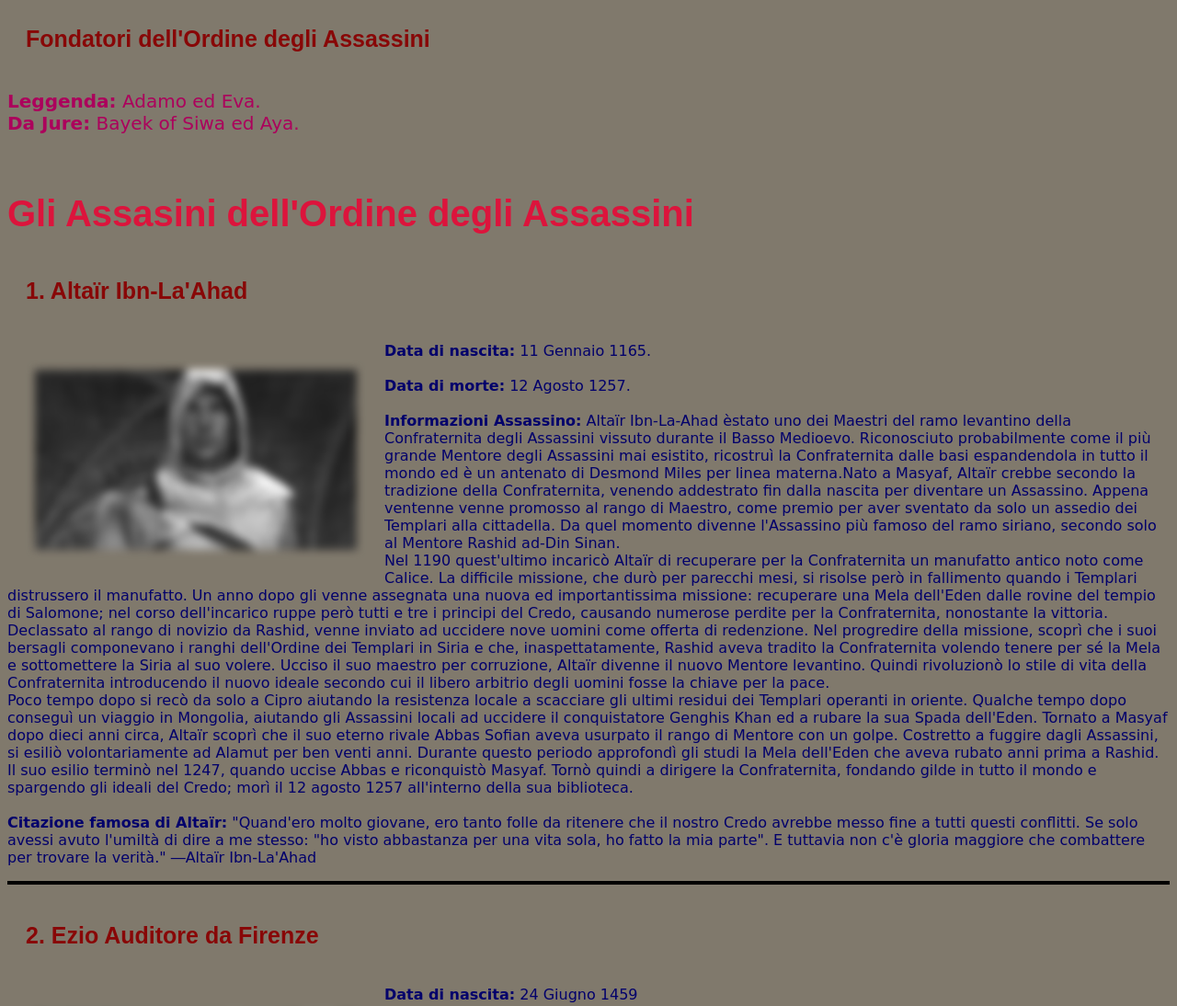
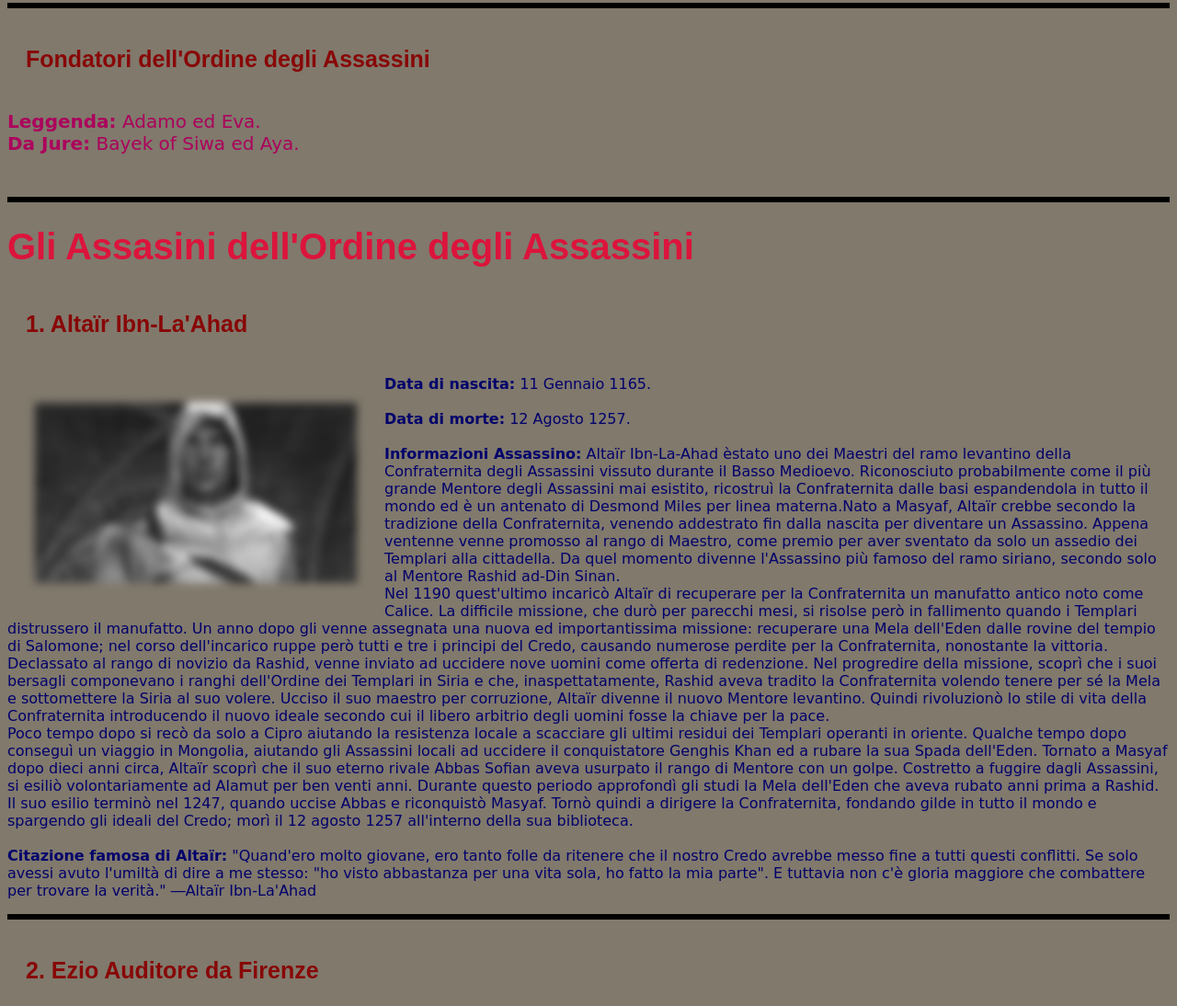
Before and after one commit to denisalecexe/progetto_assassins_creed, a plain HTML site: page index.html in a window 1280 px wide. Shown: the part 813-1907 px from the top of the page at 92% size. Drawn offline with Linux system fonts and the light colour scheme.

Commit message:
add: hr to divide

```diff
--- a/index.html
+++ b/index.html
@@ -74,6 +74,8 @@
     <li>Vogliamo rendere noto a tutti quanto sia pericolosa la fede cieca, eppure noi stessi la pratichiamo.</li>
   </ul>
 
+  <hr>
+
   <h2 class="titolo-medio">
     Fondatori dell'Ordine degli Assassini
   </h2>
@@ -85,6 +87,7 @@
   </p>
 
   <br>
+  <hr>
 
   <h1 class="titolo-grande">
     Gli Assasini dell'Ordine degli Assassini
@@ -594,7 +597,6 @@
     <br>
   </form>
 
-  <hr>
 
   <h1 class="gioco-migliore">Assassin's Creed: qual è il gioco migliore?</h1>
 
--- a/style.css
+++ b/style.css
@@ -108,5 +108,5 @@ button:hover {
 }
 
 hr {
-  border: black 2px solid;
+  border: black 3px solid;
 }
```
